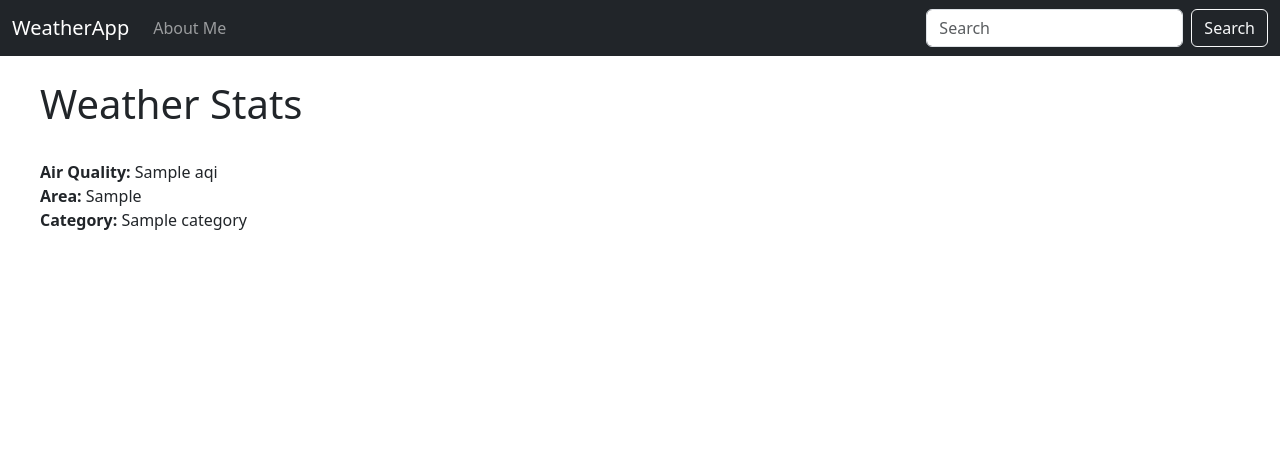
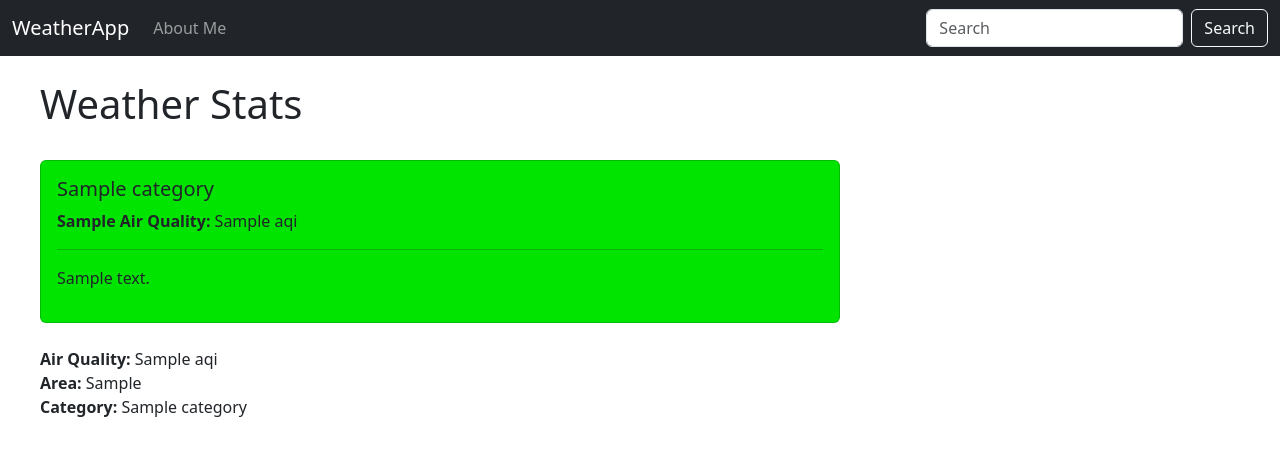
Before and after one commit to dolanklock/djangoweatherapp, a Django app: template lookup/templates/home.html in a window 1280 px wide. Shown: the top 456 px of the page. Run offline with Django 4.2, Linux system fonts and the light colour scheme; the template is opened without the code that fills it: most values are stand-ins (such as "Sample title", 1, 10 or a date in 2020).

Commit message:
added more functionality

```diff
--- a/lookup/templates/base.html
+++ b/lookup/templates/base.html
@@ -5,6 +5,12 @@
     <meta name="viewport" content="width=device-width, initial-scale=1">
     <title>Bootstrap demo</title>
     <link href="https://cdn.jsdelivr.net/npm/bootstrap@5.3.1/dist/css/bootstrap.min.css" rel="stylesheet" integrity="sha384-4bw+/aepP/YC94hEpVNVgiZdgIC5+VKNBQNGCHeKRQN+PtmoHDEXuppvnDJzQIu9" crossorigin="anonymous">
+    <!-- this is css custom style-->
+    <style>
+      .good {background-color: #00e400;}
+      .moderate {background-color: #ffff00;}
+      .usg {background-color: #ff7e00;}
+    </style>
   </head>
 
   <style>
--- a/lookup/templates/home.html
+++ b/lookup/templates/home.html
@@ -1,14 +1,22 @@
 {% extends 'base.html' %}
 
 {% block content %}
+    {% if json_data is None %}
+        There was an issue with api get request: {{ error }}
 
-{% if json_data is None %}
-    There was an issue with api get request: {{ error }}
-{% else %}
-    <h1> Weather Stats </h1> <br/>
+    {% else %}
+        <h1> Weather Stats </h1> <br/>
+        <div class="card good" style="width: 50rem;">
+            <div class="card-body">
+            <h5 class="card-title">{{ json_data.0.Category.Name }}</h5>
+            <p class="card-text"><b>{{ json_data.0.ReportingArea }}  Air Quality: </b> {{ json_data.0.AQI }} </p>
+            <hr/>
+            <p>{{category_description}}</p>
+            </div>
+        </div>
+    {% endif %}
+    <br/>
     <b> Air Quality: </b> {{ json_data.0.AQI }} <br/> <! -- this is a tag to link the dictionary in views.home to the html to be displayed. the 0 is index into our json response dictionary and the  AQI is the key in dict -->
     <b> Area: </b> {{ json_data.0.ReportingArea }} <br/>
     <b> Category: </b> {{ json_data.0.Category.Name }} <br/>
-{% endif %}
-
 {% endblock %}
```
Also changed, not shown: lookup/views.py (+7 -1 lines), lookup/templates/green.png (added), lookup/templates/weatherimage.jpg (added).
